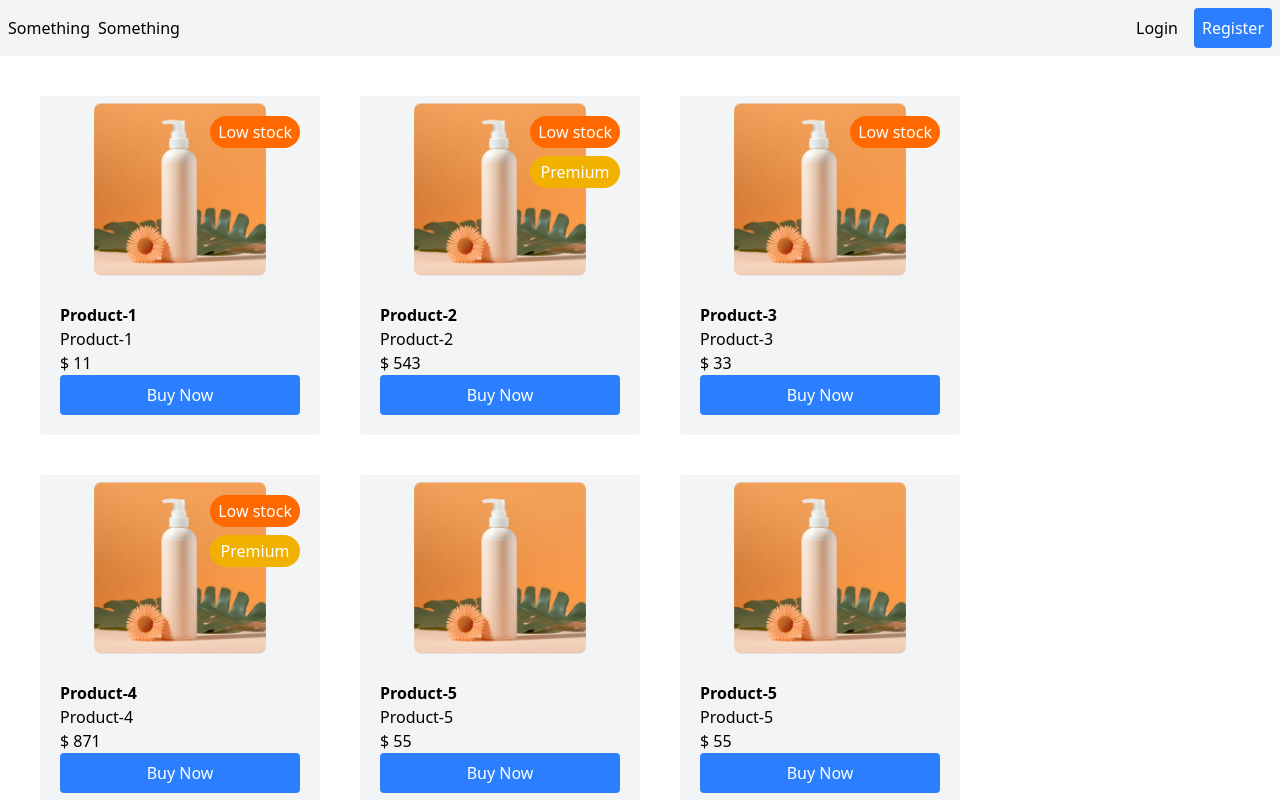
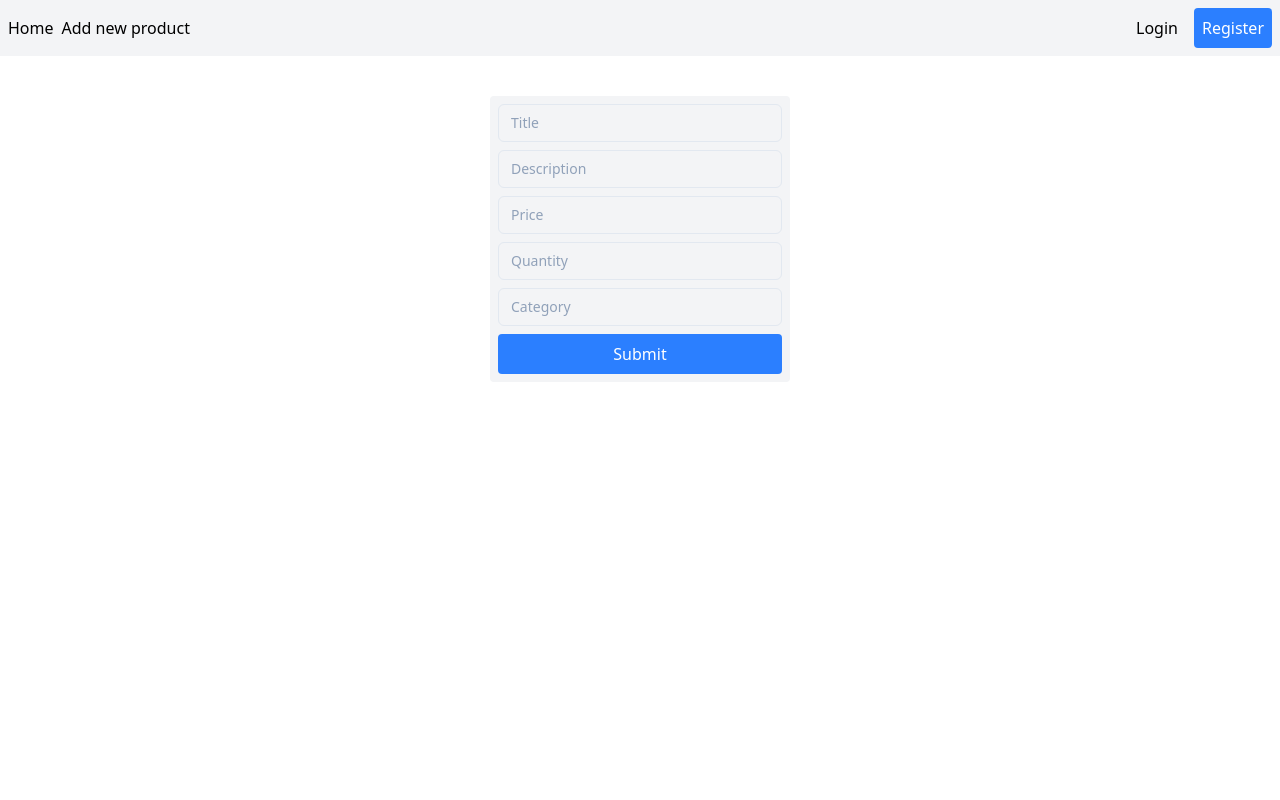
Before and after one commit to patenhar/Frontend-1-assignment, a React (Vite) app: page / in a window 1280 px wide. Shown: the top 800 px of the page. Built offline with nearby package versions, Linux system fonts and the light colour scheme.

Commit message:
Added product form

```diff
--- a/package.json
+++ b/package.json
@@ -10,11 +10,15 @@
     "preview": "vite preview"
   },
   "dependencies": {
+    "@hookform/resolvers": "^5.2.2",
     "@tailwindcss/vite": "^4.1.18",
     "react": "^19.2.0",
     "react-dom": "^19.2.0",
+    "react-hook-form": "^7.71.1",
+    "react-toastify": "^11.0.5",
     "tailwindcss": "^4.1.18",
-    "uuid": "^13.0.0"
+    "uuid": "^13.0.0",
+    "zod": "^4.3.5"
   },
   "devDependencies": {
     "@eslint/js": "^9.39.1",
--- a/src/App.tsx
+++ b/src/App.tsx
@@ -1,13 +1,15 @@
-import Navbar from "./Components/Navbar"
-import Home from "./Pages/Home"
+import Navbar from "./Components/Navbar";
+import Home from "./Pages/Home";
+import { ToastContainer } from "react-toastify";
 
 function App() {
   return (
     <>
-      <Navbar/>
-      <Home/>
+      <Navbar />
+      <Home />
+      <ToastContainer />
     </>
-  )
+  );
 }
 
-export default App
+export default App;
--- a/src/Components/Navbar.tsx
+++ b/src/Components/Navbar.tsx
@@ -6,8 +6,8 @@ export default function Navbar() {
       <nav className="bg-gray-100 p-2">
         <div className="md:container md:mx-auto flex justify-between">
           <div className="flex gap-2 items-center">
-            <div>Something</div>
-            <div>Something</div>
+            <div>Home</div>
+            <div>Add new product</div>
           </div>
           <div className="flex gap-2">
             <a className="p-2 border-0 rounded-sm">Login</a>
--- a/src/Components/ProductCard.tsx
+++ b/src/Components/ProductCard.tsx
@@ -40,9 +40,14 @@ export default function ProductCard({
         <h1 className="font-bold">{title}</h1>
         <p>{description}</p>
         <h5>$ {price}</h5>
-        <button className="bg-blue-500 text-white border-0 rounded-sm p-2 w-full cursor-pointer">
-          Buy Now
-        </button>
+        <div className="flex w-full gap-2">
+          <button className="bg-green-500 text-white border-0 rounded-sm p-2 w-full cursor-pointer">
+            Edit
+          </button>
+          <button className="bg-red-500 text-white border-0 rounded-sm p-2 w-full cursor-pointer">
+            Delete
+          </button>
+        </div>
       </div>
     </div>
   );
--- /dev/null
+++ b/src/Components/ProductForm.tsx
@@ -0,0 +1,114 @@
+import { useForm } from "react-hook-form";
+import z from "zod";
+import { zodResolver } from "@hookform/resolvers/zod";
+import image from "../assets/64c590c754d6bc13ebd90cbc_ai_product_photo_styles.jpg";
+
+import React from "react";
+import { v4 as uuidv4 } from "uuid";
+import { toast } from "react-toastify";
+
+const schema = z.object({
+  title: z
+    .string()
+    .min(3, "Title should be of at least 3 characters")
+    .max(50, "Title cannot be longer than 50 characters"),
+  description: z
+    .string()
+    .min(3, "Description should be of at least 3 characters")
+    .max(100, "Description cannot not be longer than 100 characters"),
+  price: z.number().min(0, "Price cannot be empty or less than 0"),
+  quantity: z.number().min(0, "Quantity cannot be empty or less than 0"),
+  category: z
+    .string()
+    .min(3, "Title should be of at least 3 characters.")
+    .max(20, "Category cannot not be longer than 20 characters"),
+});
+
+type FormData = z.infer<typeof schema>;
+
+export default function ProductForm() {
+  const {
+    register,
+    handleSubmit,
+    reset,
+    formState: { errors },
+  } = useForm<FormData>({
+    resolver: zodResolver(schema),
+  });
+
+  const onSubmit = (data: FormData) => {
+    data = {
+      ...data,
+      id: uuidv4(),
+      imageUrl: image,
+    };
+
+    if (!localStorage.getItem(data.id))
+      localStorage.setItem(data.id, JSON.stringify(data));
+    toast.success("Success");
+    reset();
+  };
+
+  return (
+    <form onSubmit={handleSubmit(onSubmit)} className="mx-auto">
+      <div className="flex flex-col gap-2 bg-gray-100 border-0 rounded-sm p-2 w-75">
+        <input
+          type="text"
+          placeholder="Title"
+          className="w-full bg-transparent placeholder:text-slate-400 text-slate-700 text-sm border border-slate-200 rounded-md px-3 py-2 focus:outline-none focus:border-slate-400 hover:border-slate-300"
+          {...register("title")}
+        />
+        {errors.title && (
+          <p className="text-xs text-red-400">{errors.title.message}</p>
+        )}
+
+        <input
+          type="text"
+          placeholder="Description"
+          className="w-full bg-transparent placeholder:text-slate-400 text-slate-700 text-sm border border-slate-200 rounded-md px-3 py-2 focus:outline-none focus:border-slate-400 hover:border-slate-300"
+          {...register("description")}
+        />
+        {errors.description && (
+          <p className="text-xs text-red-400">{errors.description.message}</p>
+        )}
+
+        <input
+          type="number"
+          placeholder="Price"
+          className="w-full bg-transparent placeholder:text-slate-400 text-slate-700 text-sm border border-slate-200 rounded-md px-3 py-2 focus:outline-none focus:border-slate-400 hover:border-slate-300"
+          {...register("price", { valueAsNumber: true })}
+        />
+        {errors.price && (
+          <p className="text-xs text-red-400">{errors.price.message}</p>
+        )}
+
+        <input
+          type="number"
+          placeholder="Quantity"
+          className="w-full bg-transparent placeholder:text-slate-400 text-slate-700 text-sm border border-slate-200 rounded-md px-3 py-2 focus:outline-none focus:border-slate-400 hover:border-slate-300"
+          {...register("quantity", { valueAsNumber: true })}
+        />
+        {errors.quantity && (
+          <p className="text-xs text-red-400">{errors.quantity.message}</p>
+        )}
+
+        <input
+          type="text"
+          placeholder="Category"
+          className="w-full bg-transparent placeholder:text-slate-400 text-slate-700 text-sm border border-slate-200 rounded-md px-3 py-2 focus:outline-none focus:border-slate-400 hover:border-slate-300"
+          {...register("category")}
+        />
+        {errors.category && (
+          <p className="text-xs text-red-400">{errors.category.message}</p>
+        )}
+
+        <button
+          type="submit"
+          className="p-2 bg-blue-500 text-white border-0 rounded-sm cursor-pointer"
+        >
+          Submit
+        </button>
+      </div>
+    </form>
+  );
+}
--- a/src/Pages/Home.tsx
+++ b/src/Pages/Home.tsx
@@ -1,79 +1,18 @@
 import React from "react";
 import ProductCard from "../Components/ProductCard";
-import image from "../assets/64c590c754d6bc13ebd90cbc_ai_product_photo_styles.jpg";
-import { v4 as uuidv4 } from "uuid";
-
-const products = [
-  {
-    id: uuidv4(),
-    imageUrl: image,
-    title: "Product-1",
-    description: "Product-1",
-    price: 11,
-    quantity: 1,
-  },
-  {
-    id: uuidv4(),
-    imageUrl: image,
-    title: "Product-2",
-    description: "Product-2",
-    price: 543,
-    quantity: 2,
-  },
-  {
-    id: uuidv4(),
-    imageUrl: image,
-    title: "Product-3",
-    description: "Product-3",
-    price: 33,
-    quantity: 3,
-  },
-  {
-    id: uuidv4(),
-    imageUrl: image,
-    title: "Product-4",
-    description: "Product-4",
-    price: 871,
-    quantity: 4,
-  },
-  {
-    id: uuidv4(),
-    imageUrl: image,
-    title: "Product-5",
-    description: "Product-5",
-    price: 55,
-    quantity: 5,
-  },
-  {
-    id: uuidv4(),
-    imageUrl: image,
-    title: "Product-5",
-    description: "Product-5",
-    price: 55,
-    quantity: 6,
-  },
-  {
-    id: uuidv4(),
-    imageUrl: image,
-    title: "Product-5",
-    description: "Product-5",
-    price: 555,
-    quantity: 7,
-  },
-  {
-    id: uuidv4(),
-    imageUrl: image,
-    title: "Product-5",
-    description: "Product-5",
-    price: 55,
-    quantity: 8,
-  },
-];
+import ProductForm from "../Components/ProductForm";
 
 export default function Home() {
+  const storage = Object.values({ ...localStorage });
+  console.log(storage);
+  const products = storage.map((item, idx) => JSON.parse(item));
+
   return (
     <div className="p-10 gap-10 flex flex-wrap justify-start">
-      {products.map((product) => (
+      <ProductForm />
+
+      {products &&
+        products.map((product) => (
           <ProductCard
             imageUrl={product.imageUrl}
             title={product.title}
```
Also changed, not shown: 1 other file (tests, documents, lock files or other folders). Lines whose indentation alone changed are shown as unchanged.
